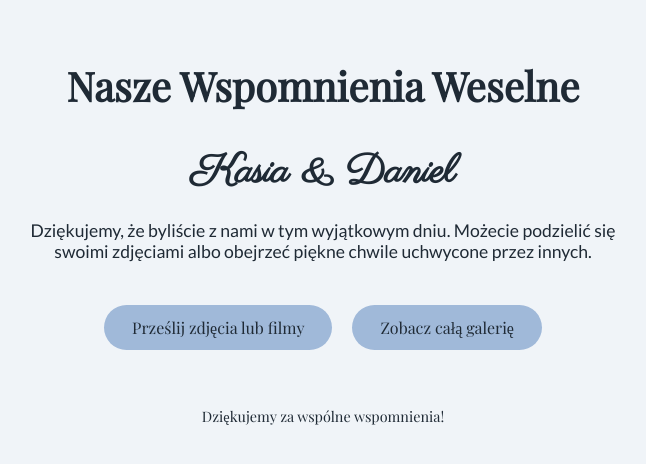
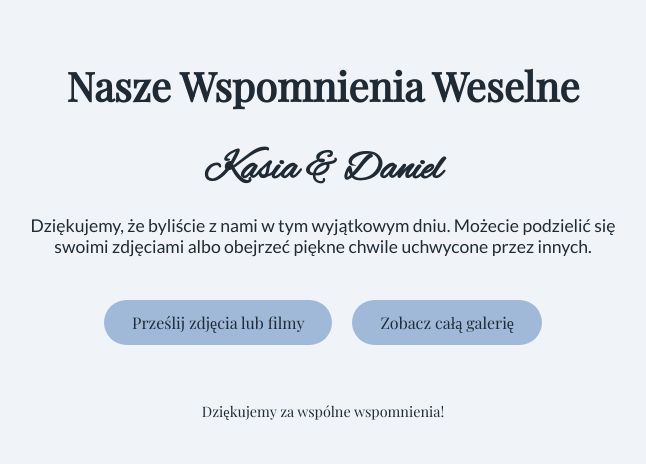
Before and after one commit to PobieramySie/image-gallery-site, a website: page index.html in a window 1280 px wide. Shown: the whole page, without its empty margins (317-963 px from the left). Drawn offline with nearby package versions, Linux system fonts and the light colour scheme.

Commit message:
Update index.html

```diff
--- a/index.html
+++ b/index.html
@@ -4,7 +4,7 @@
   <meta charset="UTF-8" />
   <meta name="viewport" content="width=device-width, initial-scale=1.0" />
   <title>Nasze Wspomnienia Weselne</title>
-  <link href="https://fonts.googleapis.com/css2?family=Parisienne&family=Lato&family=Playfair+Display&display=swap" rel="stylesheet">
+  <link href="https://fonts.googleapis.com/css2?family=Alex+Brush&family=Lato&family=Playfair+Display&display=swap" rel="stylesheet">
   <style>
     body {
       font-family: 'Playfair Display', serif;
@@ -20,7 +20,7 @@
       margin-bottom: 0.5em;
     }
     h2 {
-      font-family: 'Parisienne', cursive;
+      font-family: 'Alex Brush', cursive;
       font-size: 2.5em;
       margin-bottom: 0.5em;
     }
```
